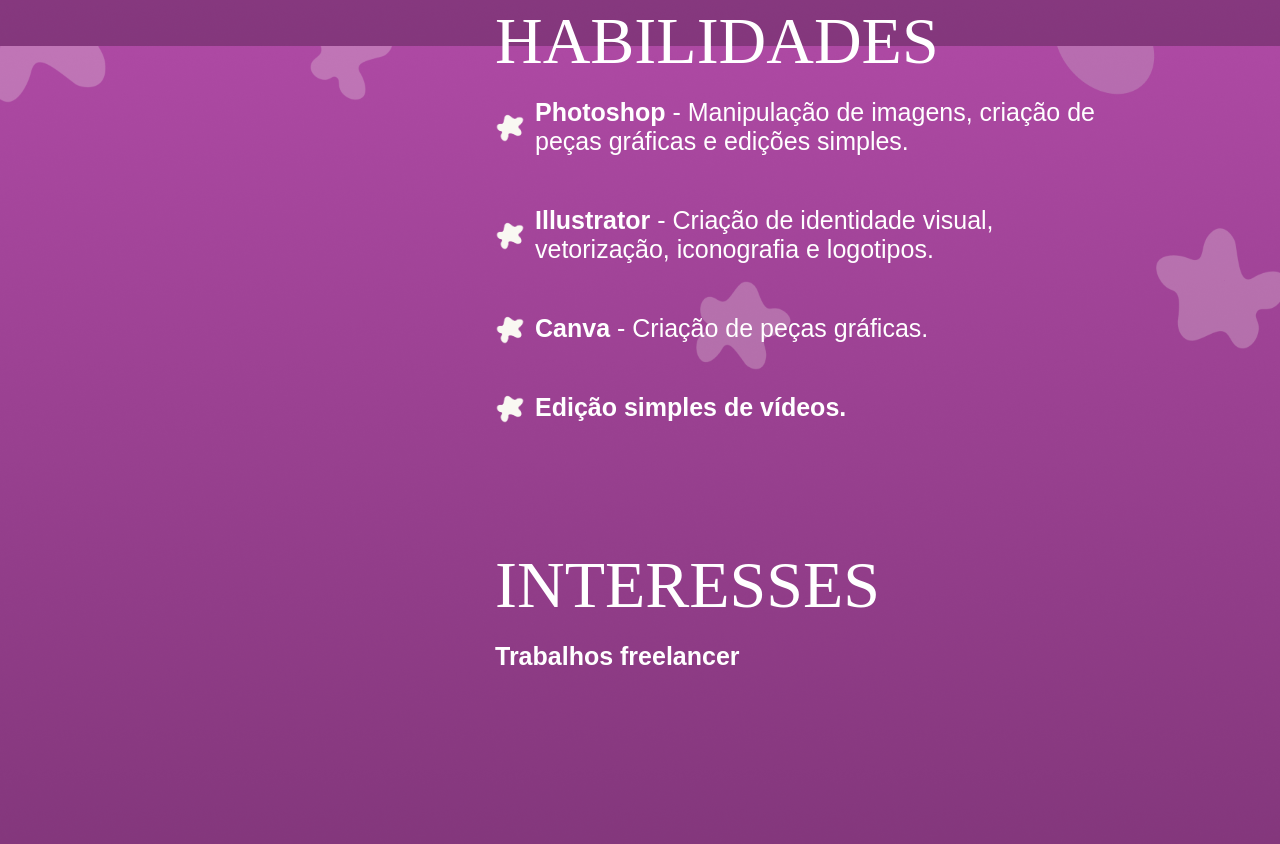
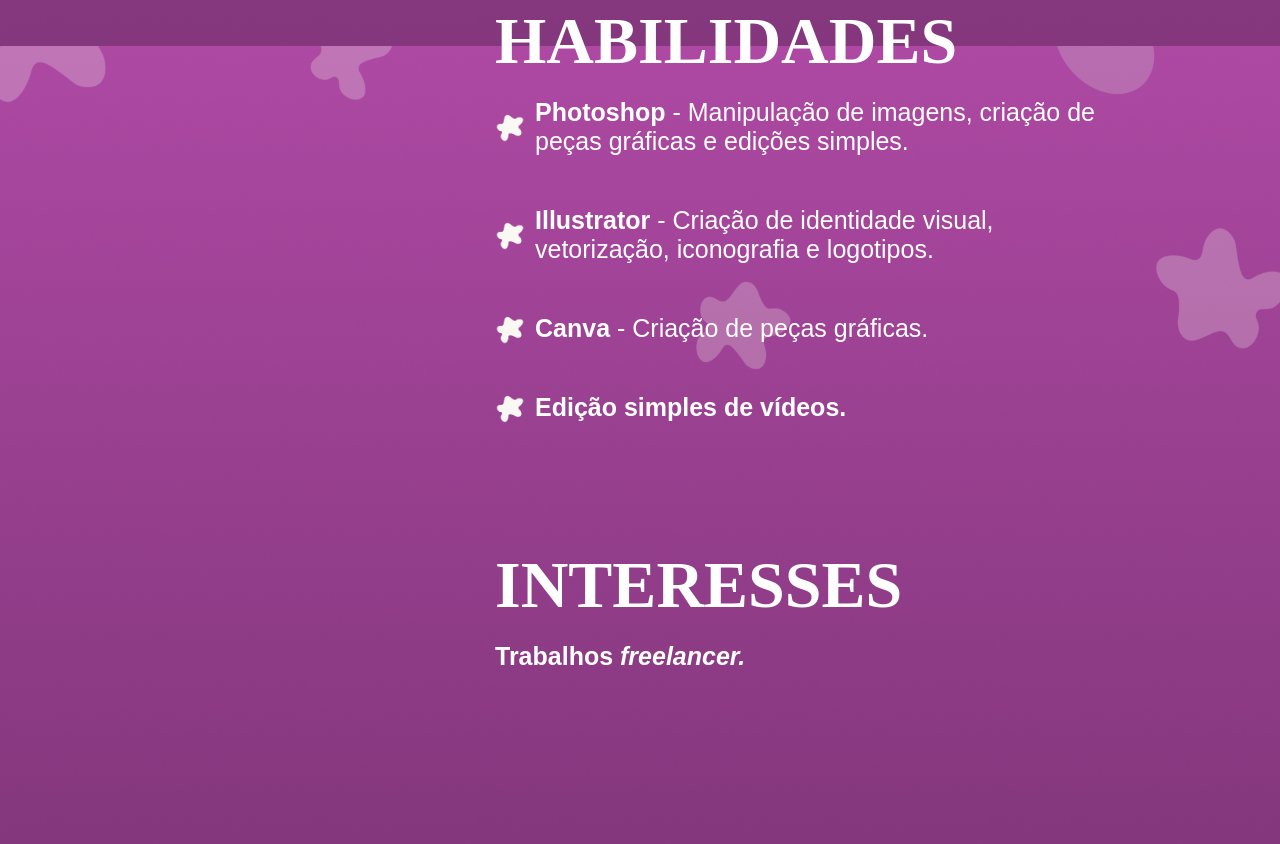
Before and after one commit to llimagustavo/lara-portfolio, a plain HTML site: page sobre.html in a window 1280 px wide. Shown: the part 754-1598 px from the top of the page. Drawn offline with Linux system fonts and the light colour scheme.

Commit message:
ajustes de design

```diff
--- a/css/style.css
+++ b/css/style.css
@@ -53,9 +53,9 @@
                             /* Design Gráfico */
 h3 {
     margin-top: 6px;
-    font-family: 'DM Sans';
-    /* font-size: 18px; */
-    font-weight: 400;
+    margin-bottom: 20px;
+    font-family: 'DM Sans', sans-serif;
+    font-size: 18px;
     color: var(--cor-branca);
 }
 
--- a/sobre.html
+++ b/sobre.html
@@ -76,7 +76,7 @@
             </div>
 
             <h3 class="titulo-pagina-sobre">INTERESSES</h3>
-            <p id="topicos"><b>Trabalhos freelancer</b></p>
+            <p id="topicos"><b>Trabalhos <i>freelancer.</i></b></p>
 
         </div>
     </main>
```
Also changed, not shown: index.html (+1 -6 lines).
